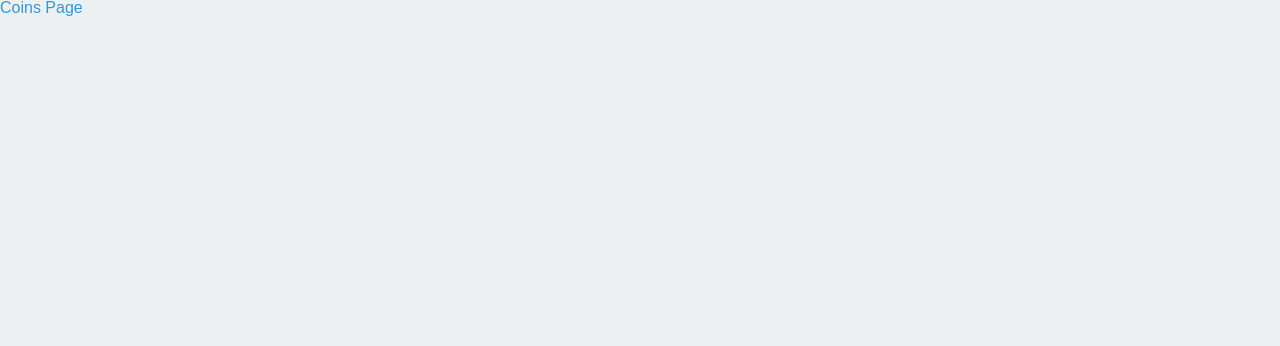
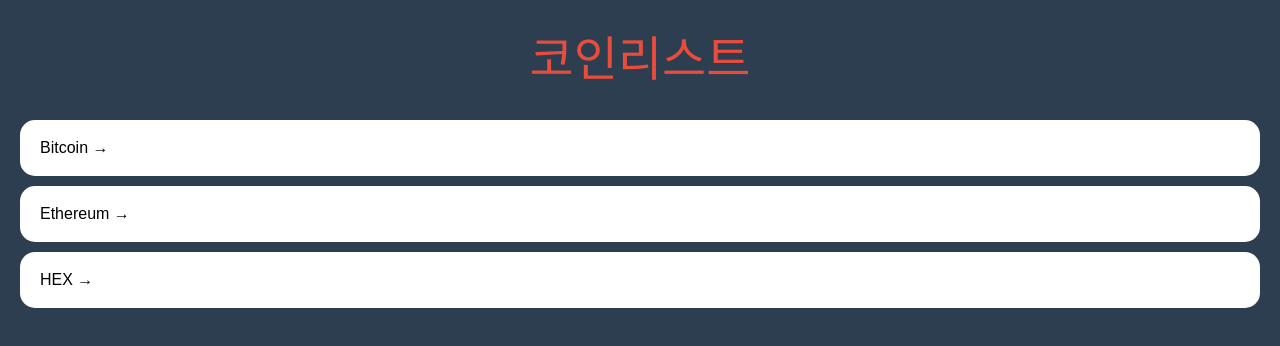
Before and after one commit to Wholesome-Gee/study_react-coinpaprika, a React (Create React App) app: page / in a window 1280 px wide. Shown: the top 346 px of the page. Built offline with nearby package versions, Linux system fonts and the light colour scheme.

Commit message:
#5.2
1. JSX에서 반복문 사용할 땐 map()
2. react-router-dom의 Link를 사용하여 route 이동하기

```diff
--- a/src/App.tsx
+++ b/src/App.tsx
@@ -58,6 +58,7 @@
   }
   a {
     text-decoration:none;
+    color: inherit;
   }
 `;
 // createGlobalStyle은 globalStyle을 지정할 때 사용한다.  #5.1
--- a/src/index.tsx
+++ b/src/index.tsx
@@ -2,13 +2,13 @@
 import ReactDOM from "react-dom/client";
 import App from "./App";
 import { ThemeProvider } from "styled-components";
-import { lightTheme } from "./theme";
+import { darkTheme, lightTheme } from "./theme";
 
 const root = ReactDOM.createRoot(document.getElementById("root") as HTMLElement);
 
 root.render(
   <React.StrictMode>
-    <ThemeProvider theme={lightTheme}>
+    <ThemeProvider theme={darkTheme}>
       <App />
     </ThemeProvider>
   </React.StrictMode>
--- a/src/routes/Coins.tsx
+++ b/src/routes/Coins.tsx
@@ -1,10 +1,85 @@
+import { Link } from "react-router-dom";
 import styled from "styled-components";
 
+const Container = styled.div`
+  padding: 0 20px;
+`;
+const Header = styled.header`
+  height: 15vh;
+  display: flex;
+  justify-content: center;
+  align-items: center;
+`;
+const CoinsList = styled.ul``;
+const Coin = styled.li`
+  background-color: white;
+  color: black;
+  border-radius: 15px;
+  margin-bottom: 10px;
+  a {
+    padding: 20px;
+    transition: color 0.2s ease-in;
+    display: block;
+  }
+  &:hover {
+    a {
+      color: ${(props) => props.theme.accentColor};
+    }
+  }
+`;
 const Title = styled.h1`
+  font-size: 48px;
   color: ${(props) => props.theme.accentColor};
 `;
 function Coins() {
-  return <Title>Coins Page</Title>;
+  const coins = [
+    {
+      id: "btc-bitcoin",
+      name: "Bitcoin",
+      symbol: "BTC",
+      rank: 1,
+      is_new: false,
+      is_active: true,
+      type: "coin",
+    },
+    {
+      id: "eth-ethereum",
+      name: "Ethereum",
+      symbol: "ETH",
+      rank: 2,
+      is_new: false,
+      is_active: true,
+      type: "coin",
+    },
+    {
+      id: "hex-hex",
+      name: "HEX",
+      symbol: "HEX",
+      rank: 3,
+      is_new: false,
+      is_active: true,
+      type: "token",
+    },
+  ];
+  return (
+    <Container>
+      <Header>
+        <Title>코인리스트</Title>
+      </Header>
+      <CoinsList>
+        {coins.map((coin) => (
+          <Coin key={coin.id}>
+            <Link to={`/${coin.id}`}> {coin.name} &rarr; </Link>
+          </Coin>
+        ))}
+      </CoinsList>
+    </Container>
+  );
 }
+/*
+70. JSX에서 반복문 사용할 땐 map  #5.2
+71. map의 item에는 key가 있어야한다.  #5.2
+72. <Link>는 새로고침 기능이 없는 a태그의 역할  #5.2
+*/
 
 export default Coins;
```
Also changed, not shown: src/Router.tsx (+5 -2 lines), 1 other file (tests, documents, lock files or other folders).
